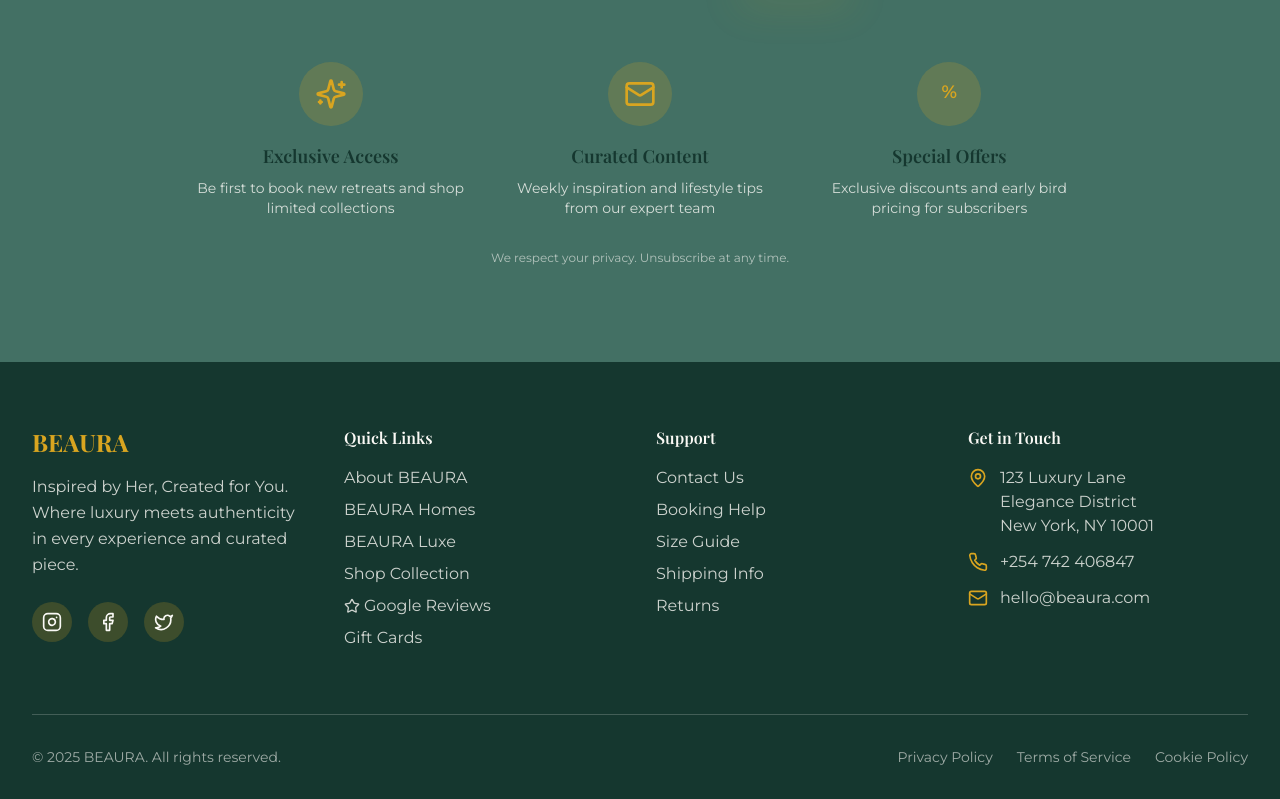
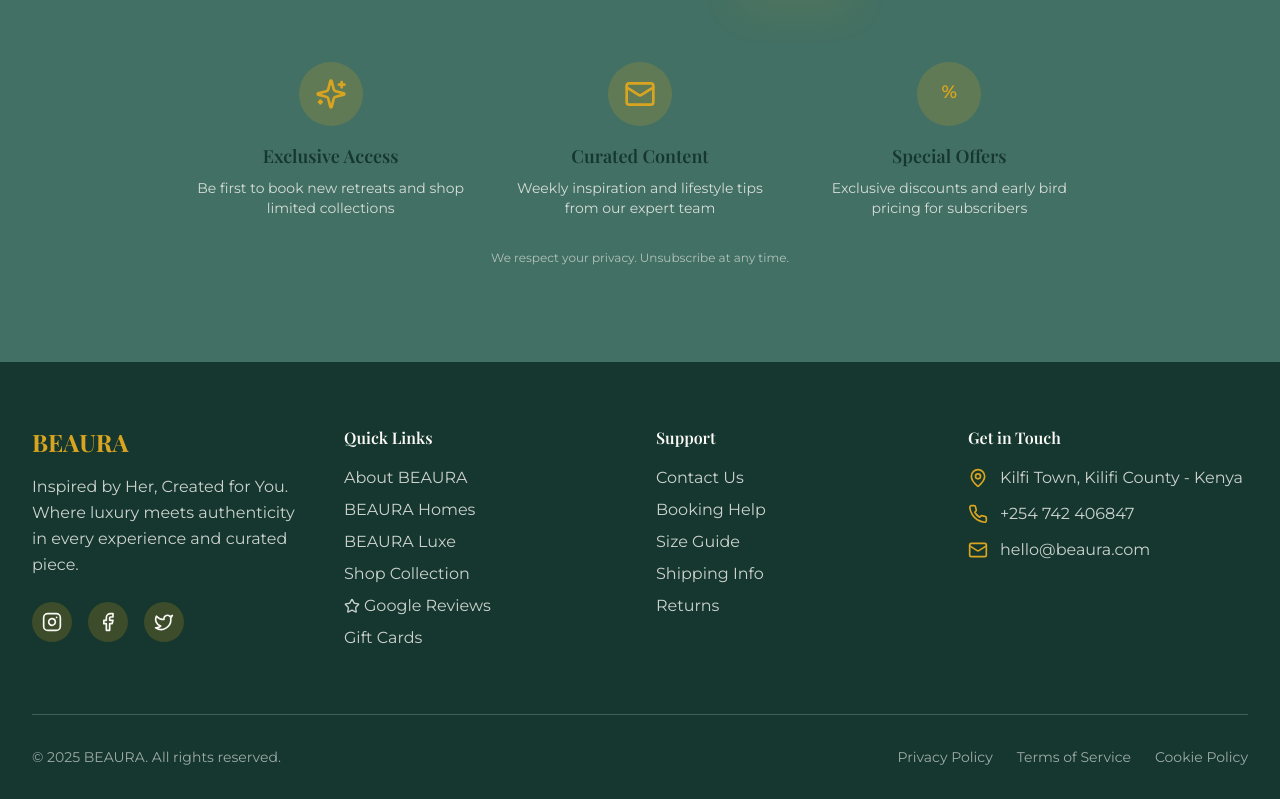
Before and after one commit to techsolve38-a11y/beaura-aura-haven, a React (Vite) app: page / in a window 1280 px wide. Shown: the part 5449-6248 px from the top of the page. Built offline with nearby package versions, Linux system fonts and the light colour scheme.

Commit message:
Update location in Get in Touch

```diff
--- a/src/components/Footer.tsx
+++ b/src/components/Footer.tsx
@@ -76,9 +76,7 @@ const Footer = () => {
               <div className="flex items-start gap-3">
                 <MapPin className="w-5 h-5 text-primary mt-0.5 flex-shrink-0" />
                 <div className="text-background/80">
-                  <p>123 Luxury Lane</p>
-                  <p>Elegance District</p>
-                  <p>New York, NY 10001</p>
+                  <p>Kilfi Town, Kilifi County - Kenya</p>
                 </div>
               </div>
               <div className="flex items-center gap-3">
```
